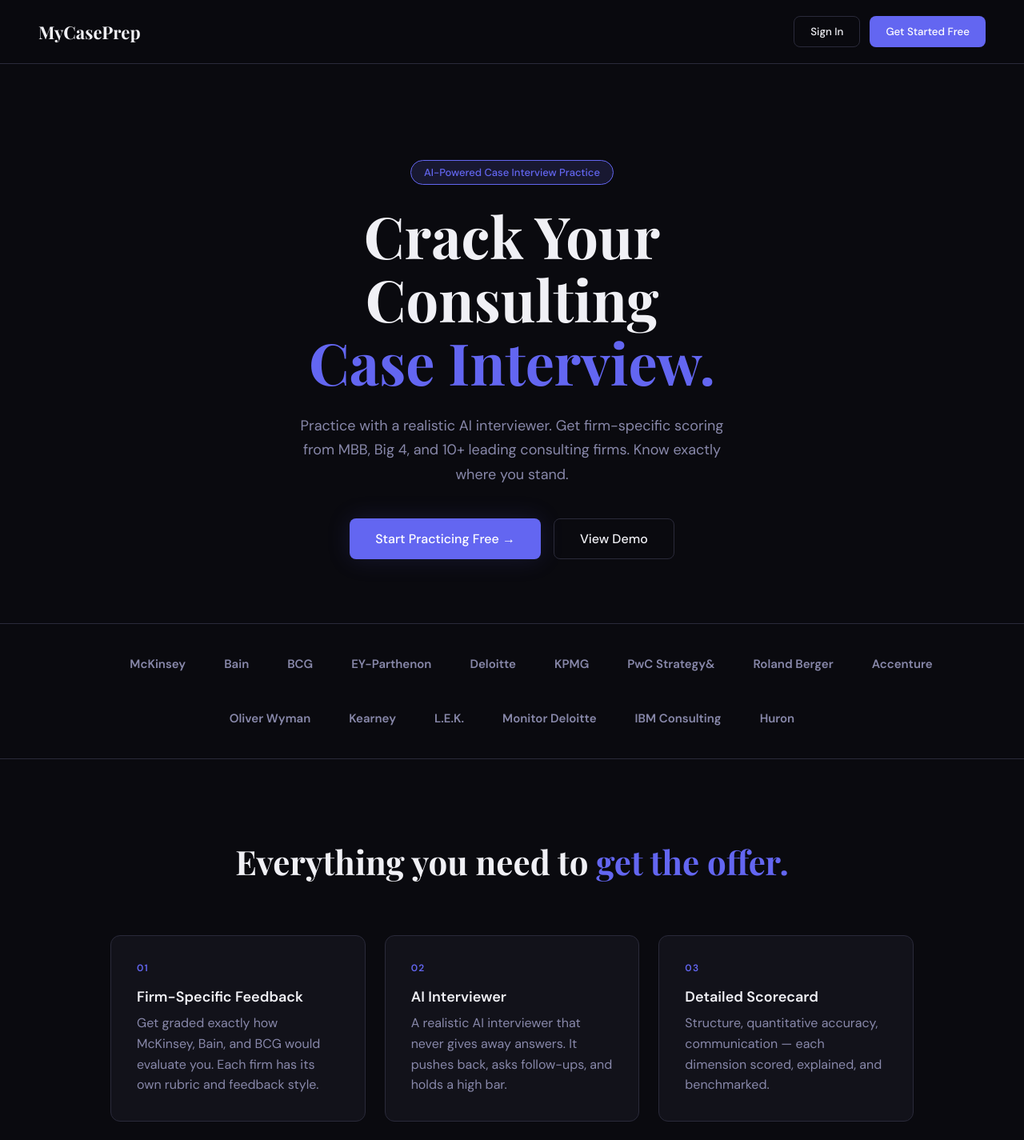
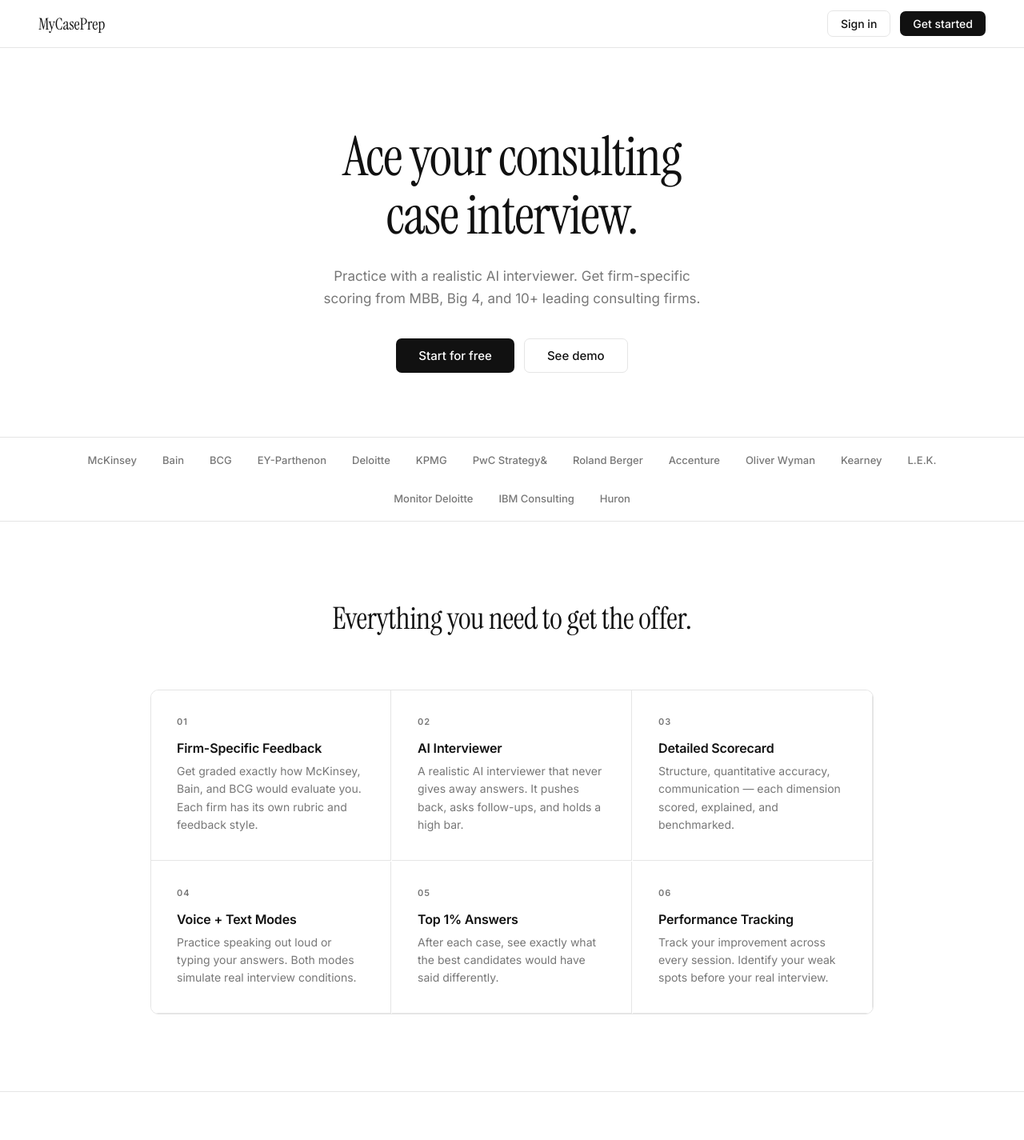
Before and after one commit to parkvince/mycaseprep, a Next.js app: page / in a window 1280 px wide. Shown: the top 1425 px of the page at 80% size. Built offline with nearby package versions, Linux system fonts and the light colour scheme; no server answers.

Commit message:
redesign: clean minimal light theme, remove all glow effects

```diff
--- a/src/app/globals.css
+++ b/src/app/globals.css
@@ -1,22 +1,22 @@
-@import url('https://fonts.googleapis.com/css2?family=Playfair+Display:wght@400;600;700&family=DM+Sans:wght@300;400;500;600&display=swap');
+@import url('https://fonts.googleapis.com/css2?family=Instrument+Serif:ital@0;1&family=Inter:wght@300;400;500;600&display=swap');
 
 @tailwind base;
 @tailwind components;
 @tailwind utilities;
 
 :root {
-  --bg: #0a0a0f;
-  --bg-card: #12121a;
-  --bg-elevated: #1a1a26;
-  --border: #2a2a3a;
-  --text-primary: #f0f0f5;
-  --text-secondary: #8888aa;
-  --accent: #6366f1;
-  --accent-hover: #4f52e0;
-  --accent-glow: rgba(99, 102, 241, 0.15);
-  --success: #22c55e;
-  --warning: #eab308;
-  --danger: #ef4444;
+  --bg: #ffffff;
+  --bg-card: #f9f9f9;
+  --bg-elevated: #f2f2f2;
+  --border: #e5e5e5;
+  --text-primary: #111111;
+  --text-secondary: #777777;
+  --accent: #111111;
+  --accent-hover: #333333;
+  --accent-glow: rgba(0,0,0,0.06);
+  --success: #16a34a;
+  --warning: #d97706;
+  --danger: #dc2626;
 }
 
 * {
@@ -28,16 +28,16 @@
 body {
   background-color: var(--bg);
   color: var(--text-primary);
-  font-family: 'DM Sans', sans-serif;
+  font-family: 'Inter', sans-serif;
   -webkit-font-smoothing: antialiased;
 }
 
 h1, h2, h3 {
-  font-family: 'Playfair Display', serif;
+  font-family: 'Instrument Serif', serif;
 }
 
 ::-webkit-scrollbar {
-  width: 6px;
+  width: 4px;
 }
 
 ::-webkit-scrollbar-track {
@@ -46,55 +46,55 @@
 
 ::-webkit-scrollbar-thumb {
   background: var(--border);
-  border-radius: 3px;
-}
-
-.glow {
-  box-shadow: 0 0 30px var(--accent-glow);
+  border-radius: 2px;
 }
 
 .card {
   background: var(--bg-card);
   border: 1px solid var(--border);
-  border-radius: 12px;
+  border-radius: 10px;
 }
 
 .card-elevated {
   background: var(--bg-elevated);
   border: 1px solid var(--border);
-  border-radius: 12px;
+  border-radius: 10px;
 }
 
 .btn-primary {
   background: var(--accent);
   color: white;
   border: none;
-  border-radius: 8px;
+  border-radius: 7px;
   padding: 10px 20px;
-  font-family: 'DM Sans', sans-serif;
+  font-family: 'Inter', sans-serif;
   font-weight: 500;
+  font-size: 14px;
   cursor: pointer;
-  transition: all 0.2s;
+  transition: background 0.15s;
 }
 
 .btn-primary:hover {
   background: var(--accent-hover);
-  transform: translateY(-1px);
 }
 
 .btn-secondary {
   background: transparent;
   color: var(--text-primary);
   border: 1px solid var(--border);
-  border-radius: 8px;
+  border-radius: 7px;
   padding: 10px 20px;
-  font-family: 'DM Sans', sans-serif;
+  font-family: 'Inter', sans-serif;
   font-weight: 500;
+  font-size: 14px;
   cursor: pointer;
-  transition: all 0.2s;
+  transition: all 0.15s;
 }
 
 .btn-secondary:hover {
-  border-color: var(--accent);
-  color: var(--accent);
+  border-color: var(--text-primary);
 }
+
+.glow {
+  box-shadow: none;
+}
--- a/src/app/page.tsx
+++ b/src/app/page.tsx
@@ -13,33 +13,33 @@
 
 const features = [
   {
-    icon: "01",
+    number: "01",
     title: "Firm-Specific Feedback",
     desc: "Get graded exactly how McKinsey, Bain, and BCG would evaluate you. Each firm has its own rubric and feedback style.",
   },
   {
-    icon: "02",
+    number: "02",
     title: "AI Interviewer",
     desc: "A realistic AI interviewer that never gives away answers. It pushes back, asks follow-ups, and holds a high bar.",
   },
   {
-    icon: "03",
+    number: "03",
     title: "Detailed Scorecard",
     desc: "Structure, quantitative accuracy, communication — each dimension scored, explained, and benchmarked.",
   },
   {
-    icon: "04",
+    number: "04",
     title: "Voice + Text Modes",
     desc: "Practice speaking out loud or typing your answers. Both modes simulate real interview conditions.",
   },
   {
-    icon: "05",
+    number: "05",
     title: "Top 1% Answers",
     desc: "After each case, see exactly what the best candidates would have said differently.",
   },
   {
-    icon: "06",
-    title: "Performance Dashboard",
+    number: "06",
+    title: "Performance Tracking",
     desc: "Track your improvement across every session. Identify your weak spots before your real interview.",
   },
 ];
@@ -48,267 +48,228 @@
   const router = useRouter();
 
   return (
-    <main
-      style={{
-        minHeight: "100vh",
-        background: "var(--bg)",
-        color: "var(--text-primary)",
-      }}
-    >
+    <main style={{ minHeight: "100vh", background: "var(--bg)", color: "var(--text-primary)" }}>
+
       {/* Navbar */}
-      <nav
-        style={{
+      <nav style={{
         display: "flex",
         justifyContent: "space-between",
         alignItems: "center",
-          padding: "20px 48px",
+        padding: "0 48px",
+        height: "60px",
         borderBottom: "1px solid var(--border)",
         position: "sticky",
         top: 0,
-          background: "rgba(10,10,15,0.95)",
-          backdropFilter: "blur(10px)",
+        background: "rgba(255,255,255,0.95)",
+        backdropFilter: "blur(8px)",
         zIndex: 100,
-        }}
-      >
-        <span
-          style={{
-            fontFamily: "Playfair Display, serif",
-            fontSize: "22px",
-            fontWeight: 700,
+      }}>
+        <span style={{
+          fontFamily: "Instrument Serif, serif",
+          fontSize: "20px",
+          fontWeight: 400,
           color: "var(--text-primary)",
-          }}
-        >
+        }}>
           MyCasePrep
         </span>
-        <div style={{ display: "flex", gap: "12px" }}>
+        <div style={{ display: "flex", gap: "12px", alignItems: "center" }}>
           <button
             className="btn-secondary"
+            style={{ padding: "7px 16px" }}
             onClick={() => router.push("/auth/sign-in")}
           >
-            Sign In
+            Sign in
           </button>
           <button
             className="btn-primary"
+            style={{ padding: "7px 16px" }}
             onClick={() => router.push("/auth/sign-up")}
           >
-            Get Started Free
+            Get started
           </button>
         </div>
       </nav>
 
       {/* Hero */}
-      <section
-        style={{
+      <section style={{
+        maxWidth: "720px",
+        margin: "0 auto",
+        padding: "100px 48px 80px",
         textAlign: "center",
-          padding: "120px 48px 80px",
-          maxWidth: "800px",
-          margin: "0 auto",
-        }}
+      }}>
+        <motion.div
+          initial={{ opacity: 0, y: 16 }}
+          animate={{ opacity: 1, y: 0 }}
+          transition={{ duration: 0.5 }}
         >
-        <motion.div
-          initial={{ opacity: 0, y: 30 }}
-          animate={{ opacity: 1, y: 0 }}
-          transition={{ duration: 0.6 }}
-        >
-          <div
-            style={{
-              display: "inline-block",
-              background: "var(--accent-glow)",
-              border: "1px solid var(--accent)",
-              borderRadius: "20px",
-              padding: "6px 16px",
-              fontSize: "13px",
-              color: "var(--accent)",
+          <h1 style={{
+            fontSize: "clamp(40px, 6vw, 68px)",
+            lineHeight: 1.08,
+            fontWeight: 400,
             marginBottom: "24px",
-              fontWeight: 500,
-            }}
-          >
-            AI-Powered Case Interview Practice
-          </div>
-          <h1
-            style={{
-              fontSize: "clamp(40px, 6vw, 72px)",
-              lineHeight: 1.1,
-              marginBottom: "24px",
-              fontWeight: 700,
-            }}
-          >
-            Crack Your Consulting
+            letterSpacing: "-0.02em",
+          }}>
+            Ace your consulting
             <br />
-            <span style={{ color: "var(--accent)" }}>Case Interview.</span>
+            case interview.
           </h1>
-          <p
-            style={{
-              fontSize: "18px",
+          <p style={{
+            fontSize: "17px",
             color: "var(--text-secondary)",
-              lineHeight: 1.7,
-              marginBottom: "40px",
-              maxWidth: "560px",
-              margin: "0 auto 40px",
-            }}
-          >
-            Practice with a realistic AI interviewer. Get firm-specific scoring from MBB, Big
-            4, and 10+ leading consulting firms. Know exactly where you stand.
+            lineHeight: 1.65,
+            marginBottom: "36px",
+            maxWidth: "480px",
+            margin: "0 auto 36px",
+          }}>
+            Practice with a realistic AI interviewer. Get firm-specific scoring from MBB, Big 4, and 10+ leading consulting firms.
           </p>
-          <div style={{ display: "flex", gap: "16px", justifyContent: "center" }}>
+          <div style={{ display: "flex", gap: "12px", justifyContent: "center" }}>
             <button
-              className="btn-primary glow"
-              style={{ fontSize: "16px", padding: "14px 32px" }}
+              className="btn-primary"
+              style={{ fontSize: "15px", padding: "11px 28px" }}
               onClick={() => router.push("/auth/sign-up")}
             >
-              Start Practicing Free →
+              Start for free
             </button>
             <button
               className="btn-secondary"
-              style={{ fontSize: "16px", padding: "14px 32px" }}
+              style={{ fontSize: "15px", padding: "11px 28px" }}
               onClick={() => router.push("/dashboard")}
             >
-              View Demo
+              See demo
             </button>
           </div>
         </motion.div>
       </section>
 
-      {/* Firms ticker */}
-      <section
-        style={{
-          padding: "40px 48px",
+      {/* Firms */}
+      <section style={{
         borderTop: "1px solid var(--border)",
         borderBottom: "1px solid var(--border)",
+        padding: "20px 48px",
         display: "flex",
         justifyContent: "center",
-          gap: "48px",
+        gap: "32px",
         flexWrap: "wrap",
-        }}
-      >
-        <p
-          style={{
+      }}>
+        {firms.map((firm) => (
+          <span key={firm} style={{
+            fontSize: "13px",
             color: "var(--text-secondary)",
-            fontSize: "13px",
             fontWeight: 500,
-            letterSpacing: "0.1em",
-            textTransform: "uppercase",
-            alignSelf: "center",
-          }}
-        >
-
-        </p>
-        {firms.map((firm) => (
-          <span
-            key={firm}
-            style={{
-              color: "var(--text-secondary)",
-              fontSize: "15px",
-              fontWeight: 600,
-            }}
-          >
+          }}>
             {firm}
           </span>
         ))}
       </section>
 
       {/* Features */}
-      <section
+      <section style={{
+        maxWidth: "1000px",
+        margin: "0 auto",
+        padding: "96px 48px",
+      }}>
+        <h2 style={{
+          fontSize: "clamp(26px, 3vw, 38px)",
+          fontWeight: 400,
+          textAlign: "center",
+          marginBottom: "64px",
+          letterSpacing: "-0.01em",
+        }}>
+          Everything you need to get the offer.
+        </h2>
+        <div style={{
+          display: "grid",
+          gridTemplateColumns: "repeat(auto-fit, minmax(280px, 1fr))",
+          gap: "1px",
+          border: "1px solid var(--border)",
+          borderRadius: "10px",
+          overflow: "hidden",
+        }}>
+          {features.map((f) => (
+            <div
+              key={f.title}
               style={{
-          padding: "100px 48px",
-          maxWidth: "1100px",
-          margin: "0 auto",
+                padding: "32px",
+                background: "var(--bg)",
+                borderRight: "1px solid var(--border)",
+                borderBottom: "1px solid var(--border)",
               }}
             >
-        <h2
-          style={{
-            textAlign: "center",
-            fontSize: "clamp(28px, 4vw, 42px)",
-            marginBottom: "64px",
-          }}
-        >
-          Everything you need to{" "}
-          <span style={{ color: "var(--accent)" }}>get the offer.</span>
-        </h2>
-        <div
-          style={{
-            display: "grid",
-            gridTemplateColumns: "repeat(auto-fit, minmax(300px, 1fr))",
-            gap: "24px",
-          }}
-        >
-          {features.map((f, i) => (
-            <motion.div
-              key={f.title}
-              className="card"
-              initial={{ opacity: 0, y: 20 }}
-              animate={{ opacity: 1, y: 0 }}
-              transition={{ delay: i * 0.1 }}
-              style={{ padding: "32px" }}
-            >
               <div style={{
-                fontSize: "12px",
-                fontWeight: 700,
-                color: "var(--accent)",
-                letterSpacing: "0.1em",
+                fontSize: "11px",
+                fontWeight: 600,
+                color: "var(--text-secondary)",
+                letterSpacing: "0.08em",
                 marginBottom: "16px",
-                fontFamily: "DM Sans, sans-serif",
               }}>
-              {f.icon}
+                {f.number}
               </div>
-              <h3
-                style={{
-                  fontSize: "18px",
+              <h3 style={{
+                fontSize: "16px",
+                fontWeight: 600,
                 marginBottom: "8px",
-                  fontFamily: "DM Sans, sans-serif",
-                  fontWeight: 600,
-                }}
-              >
+                fontFamily: "Inter, sans-serif",
+                letterSpacing: "-0.01em",
+              }}>
                 {f.title}
               </h3>
-              <p style={{ color: "var(--text-secondary)", lineHeight: 1.6 }}>
+              <p style={{
+                color: "var(--text-secondary)",
+                fontSize: "14px",
+                lineHeight: 1.6,
+              }}>
                 {f.desc}
               </p>
-            </motion.div>
+            </div>
           ))}
         </div>
       </section>
 
       {/* CTA */}
-      <section
-        style={{
+      <section style={{
+        borderTop: "1px solid var(--border)",
+        padding: "96px 48px",
         textAlign: "center",
-          padding: "100px 48px",
-          borderTop: "1px solid var(--border)",
-        }}
-      >
-        <h2 style={{ fontSize: "clamp(28px, 4vw, 42px)", marginBottom: "16px" }}>
-          Ready to start?
+      }}>
+        <h2 style={{
+          fontSize: "clamp(26px, 3vw, 38px)",
+          fontWeight: 400,
+          marginBottom: "16px",
+          letterSpacing: "-0.01em",
+        }}>
+          Ready to start practicing?
         </h2>
-        <p
-          style={{
+        <p style={{
           color: "var(--text-secondary)",
-            marginBottom: "40px",
-            fontSize: "17px",
-          }}
-        >
+          marginBottom: "32px",
+          fontSize: "16px",
+        }}>
           Free to use. No credit card required.
         </p>
         <button
-          className="btn-primary glow"
-          style={{ fontSize: "16px", padding: "14px 32px" }}
+          className="btn-primary"
+          style={{ fontSize: "15px", padding: "11px 28px" }}
           onClick={() => router.push("/auth/sign-up")}
         >
-          Start Practicing Free →
+          Get started free
         </button>
       </section>
 
       {/* Footer */}
-      <footer
-        style={{
-          textAlign: "center",
-          padding: "32px",
+      <footer style={{
         borderTop: "1px solid var(--border)",
+        padding: "24px 48px",
+        display: "flex",
+        justifyContent: "space-between",
+        alignItems: "center",
         color: "var(--text-secondary)",
-          fontSize: "14px",
-        }}
-      >
-        Built by Vince Park · MyCasePrep © 2025
+        fontSize: "13px",
+      }}>
+        <span style={{ fontFamily: "Instrument Serif, serif", fontSize: "16px", color: "var(--text-primary)" }}>
+          MyCasePrep
+        </span>
+        <span>Built by Vince Park · 2025</span>
       </footer>
     </main>
   );
```
Also changed, not shown: src/app/auth/sign-in/page.tsx (+20 -7 lines), src/app/auth/sign-up/page.tsx (+20 -7 lines). Lines whose indentation alone changed are shown as unchanged.
